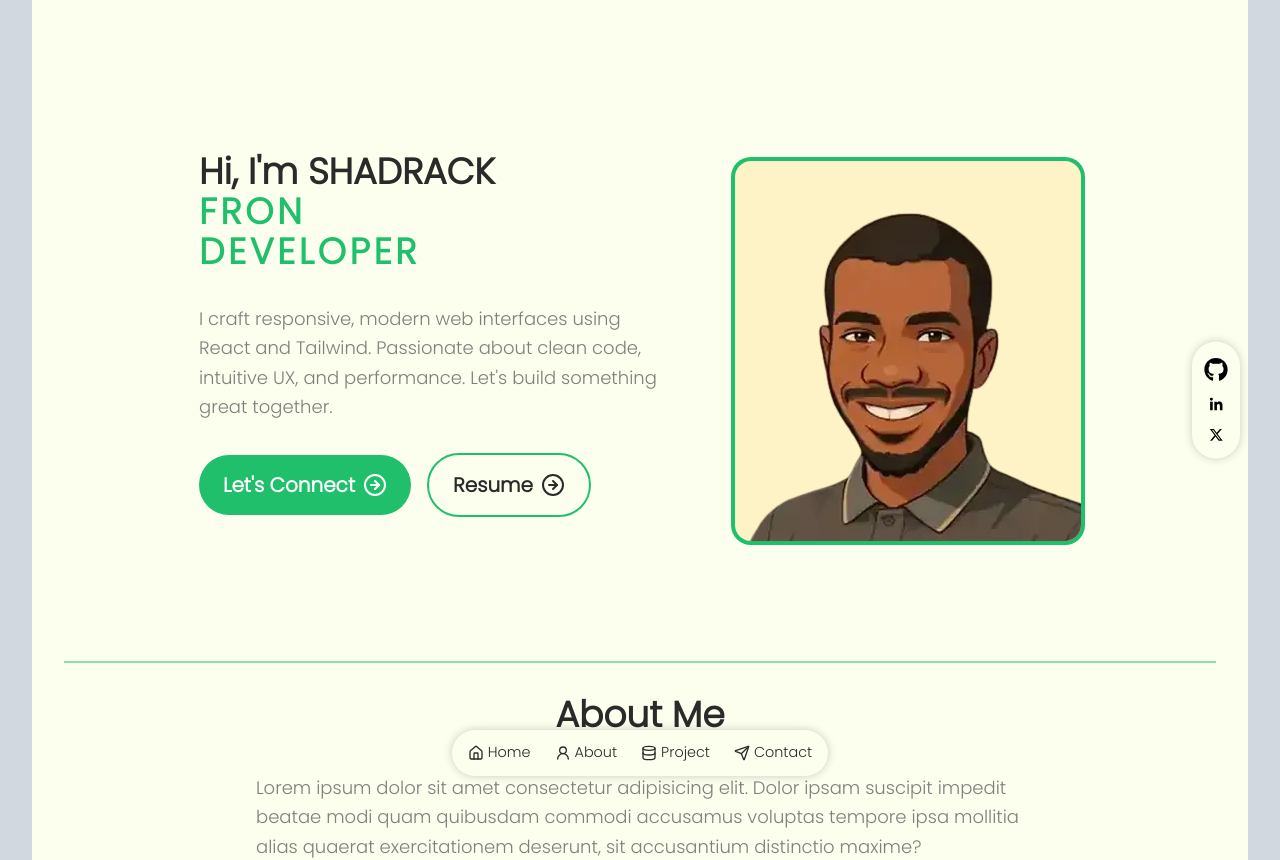
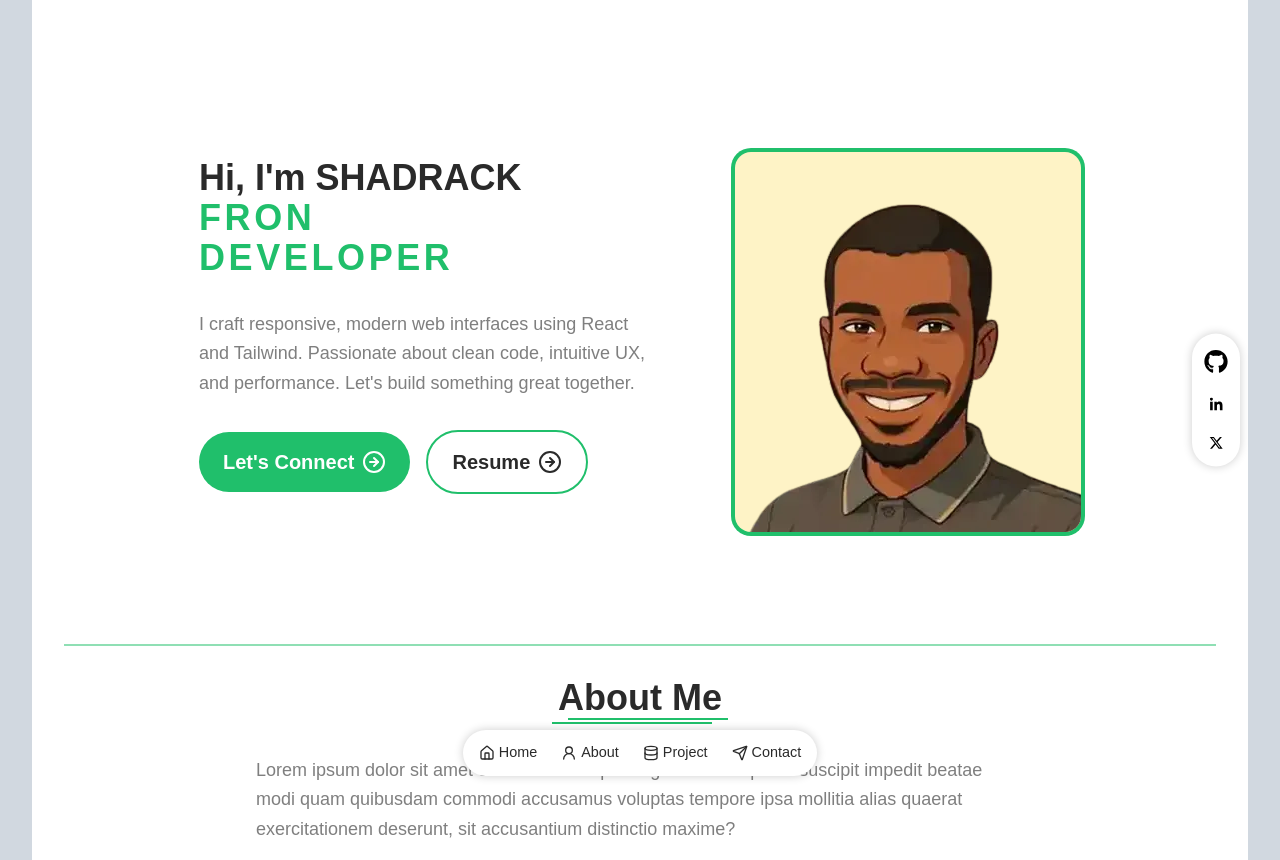
Before and after one commit to Shadrack04/my-portfolio, a Next.js app: page / in a window 1280 px wide. Shown: the top 860 px of the page. Built offline with nearby package versions, Linux system fonts and the light colour scheme.

Commit message:
change foreground to pure white

```diff
--- a/app/globals.css
+++ b/app/globals.css
@@ -2,7 +2,8 @@
 
 :root {
   --background: #d1d8e0;
-  --foreground: #fcffee;
+  /* --foreground: #fcffee; */
+  --foreground: #fff;
   --layout-background: #2a2a2a;
   --primary-text: #2a2a2a;
   --content-text: #676767d7;
@@ -69,3 +70,5 @@ body {
   background-position: center;
   background-size: cover;
 }
+
+/* geist */
--- a/app/layout.tsx
+++ b/app/layout.tsx
@@ -1,18 +1,22 @@
 import type { Metadata } from "next";
+import { Geist, Geist_Mono } from "next/font/google";
 
-import { Poppins } from "next/font/google";
 import "./globals.css";
 import Navbar from "@/components/navbar/navbar";
 import SocialLinks from "@/components/navbar/social-links";
 
-const poppins = Poppins({
-  weight: "300",
+const geistSans = Geist({
+  variable: "--font-geist-sans",
   subsets: ["latin"],
-  display: "swap",
+});
+
+const geistMono = Geist_Mono({
+  variable: "--font-geist-mono",
+  subsets: ["latin"],
 });
 
 export const metadata: Metadata = {
-  title: "Create Next App",
+  title: "Shadrack Website",
   description: "Generated by create next app",
 };
 
@@ -24,7 +28,7 @@ export default function RootLayout({
   return (
     <html lang="en">
       <body
-        className={`${poppins.className} antialiased bg-background px-2 lg:px-8`}
+        className={` ${geistSans.variable} ${geistMono.variable} antialiased bg-background px-2 lg:px-8`}
       >
         <Navbar />
         <SocialLinks />
--- a/components/navbar/social-links.tsx
+++ b/components/navbar/social-links.tsx
@@ -3,7 +3,7 @@ import { FaGithub, FaLinkedinIn, FaXTwitter } from "react-icons/fa6";
 
 export default function SocialLinks() {
   return (
-    <div className="nav-shadow flex flex-col z-99 bg-foreground items-center text-[90%] justify-center fixed right-2 md:right-10 -translate-y-1/2 top-1/2 gap-4 px-3 py-4 rounded-full">
+    <div className="nav-shadow flex flex-col z-99 bg-foreground items-center text-[90%] justify-center fixed right-2 md:right-10 -translate-y-1/2 top-1/2 gap-6 px-3 py-4 rounded-full">
       <div className="hover:text-primary-button cursor-pointer">
         <FaGithub className=" size-6" />
       </div>
--- a/components/projects/project-item.tsx
+++ b/components/projects/project-item.tsx
@@ -31,7 +31,7 @@ export default function ProjectItem({ index }: ProjectItemProps) {
             Stream your favorite, hot and new Nollywood movies anytime,
             anywhere- your ultimate home for cinematic entertainment.
           </p>
-          <div className=" flex items-center gap-2 my-4 flex-wrap bg-amber-400">
+          <div className=" flex items-center gap-2 my-4 flex-wrap">
             <div className=" card-shadow px-2 bg-background flex gap-1 items-center text-primary-text transition-all duration-300 justify-between hover:bg-primary-color hover:text-white rounded-lg">
               <FaReact className=" text-primary-color" />
               <p className="  font-medium">ReactJs</p>
```
